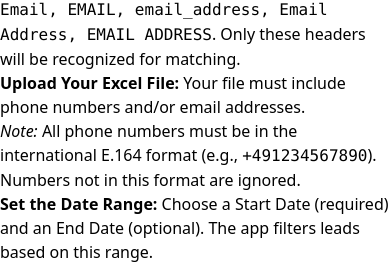
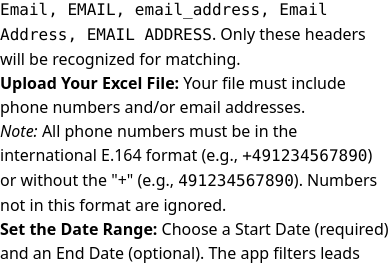
Before and after one commit to francofelicioni/lead-matching-app, a Next.js app: page / in a window 390 px wide. Both pictures are taken after a click on the button "Show Documentation". Shown: the part 493-760 px from the top of the page. Built offline with nearby package versions, Linux system fonts and the light colour scheme.

Commit message:
fix: update documentation to allow phone numbers in E.164 format or without "+" in lead upload

```diff
--- a/src/components/DocumentalModel.js
+++ b/src/components/DocumentalModel.js
@@ -34,7 +34,7 @@ export default function DocumentationModal() {
                             <li>
                                 <strong>Upload Your Excel File:</strong> Your file must include phone numbers and/or email addresses.
                                 <br />
-                                <em>Note:</em> All phone numbers must be in the international E.164 format (e.g., <code>+491234567890</code>). Numbers not in this format are ignored.
+                                <em>Note:</em> All phone numbers must be in the international E.164 format (e.g., <code>+491234567890</code>) or without the "+" (e.g., <code>491234567890</code>). Numbers not in this format are ignored.
                             </li>
                             <li>
                                 <strong>Set the Date Range:</strong> Choose a Start Date (required) and an End Date (optional). The app filters leads based on this range.
```
